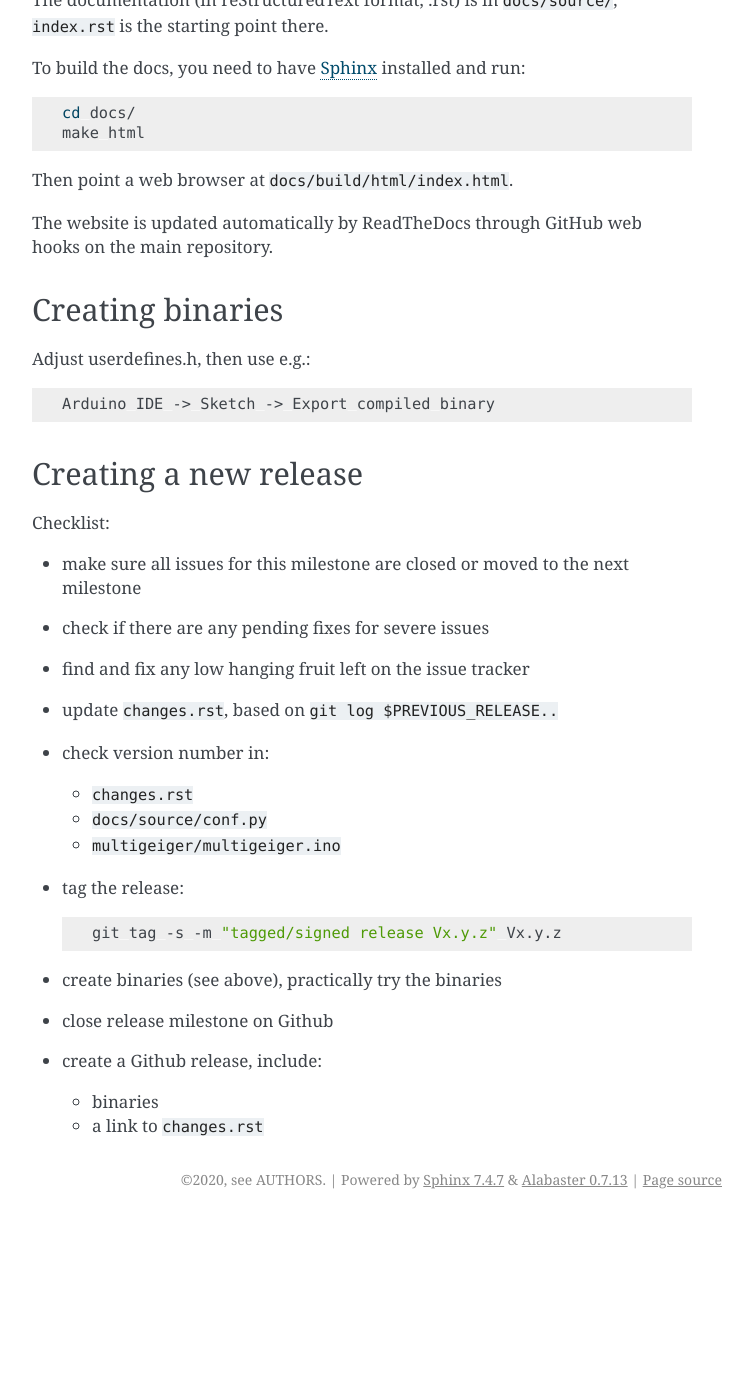
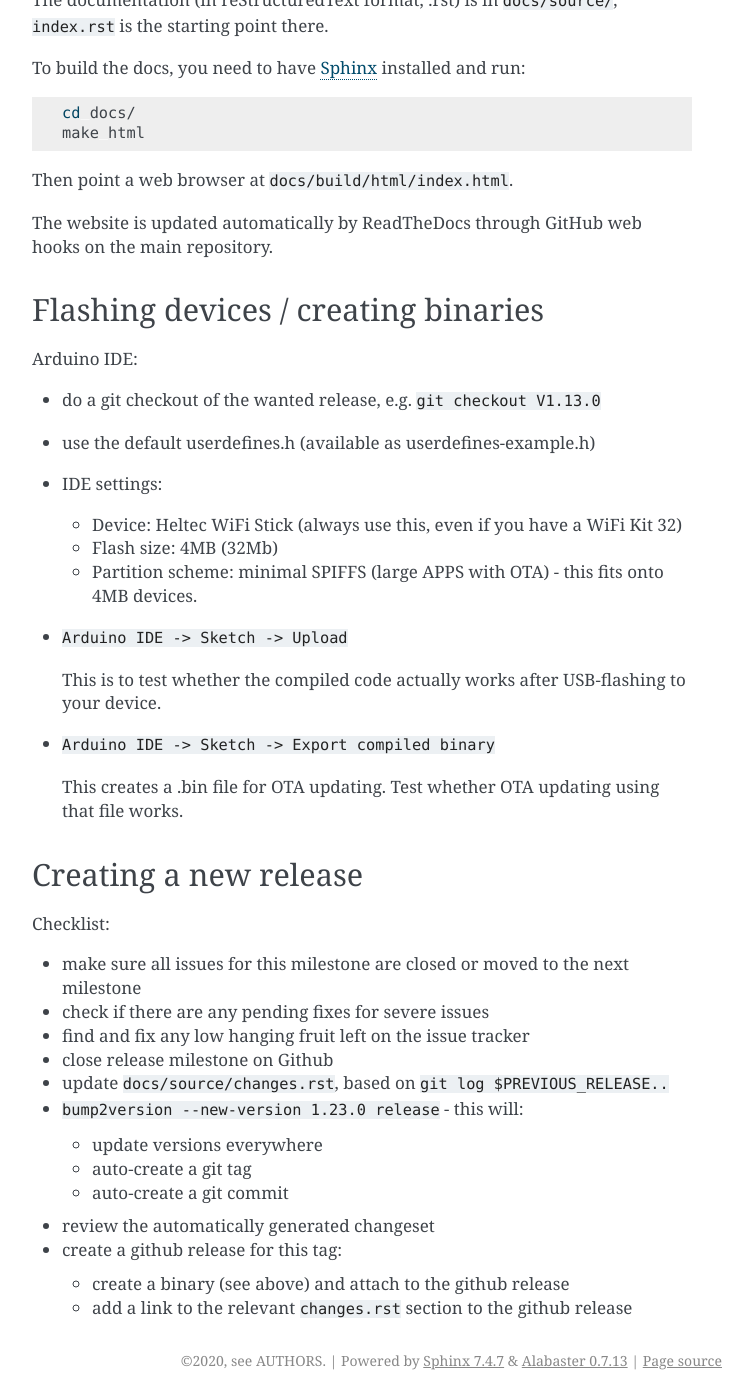
Before and after one commit to ecocurious2/MultiGeiger, a Sphinx documentation site: the page built from docs/source/development.rst, in a window 1280 px wide and 1400 px high, scrolled down 1293 px. Shown: the whole window, without its empty margins (388-1141 px from the left). Built offline with Sphinx 7.4.7, drawn with Linux system fonts in a browser that asks for light colours; before the commit the page ends 2512 px from its top, so only the background shows below that; some of the changed text lies outside the part shown.

Commit message:
docs: update development/release docs
how to create and test binaries, IDE settings, ...

```diff
--- a/docs/source/development.rst
+++ b/docs/source/development.rst
@@ -86,14 +86,24 @@ main repository.
 .. _Sphinx: https://www.sphinx-doc.org/
 
 
-Creating binaries
------------------
+Flashing devices / creating binaries
+------------------------------------
 
-Adjust userdefines.h, then use e.g.:
+Arduino IDE:
 
-::
+- do a git checkout of the wanted release, e.g. ``git checkout V1.13.0``
+- use the default userdefines.h (available as userdefines-example.h)
+- IDE settings:
 
-  Arduino IDE -> Sketch -> Export compiled binary
+  - Device: Heltec WiFi Stick  (always use this, even if you have a WiFi Kit 32)
+  - Flash size: 4MB (32Mb)
+  - Partition scheme: minimal SPIFFS (large APPS with OTA) - this fits onto 4MB devices.
+- ``Arduino IDE -> Sketch -> Upload``
+
+  This is to test whether the compiled code actually works after USB-flashing to your device.
+- ``Arduino IDE -> Sketch -> Export compiled binary``
+
+  This creates a .bin file for OTA updating. Test whether OTA updating using that file works.
 
 
 .. _releasing:
@@ -107,23 +117,15 @@ Checklist:
   next milestone
 - check if there are any pending fixes for severe issues
 - find and fix any low hanging fruit left on the issue tracker
-- update ``changes.rst``, based on ``git log $PREVIOUS_RELEASE..``
-- check version number in:
+- close release milestone on Github
+- update ``docs/source/changes.rst``, based on ``git log $PREVIOUS_RELEASE..``
+- ``bump2version --new-version 1.23.0 release`` - this will:
 
-  - ``changes.rst``
-  - ``docs/source/conf.py``
-  - ``multigeiger/multigeiger.ino``
-- tag the release:
+  - update versions everywhere
+  - auto-create a git tag
+  - auto-create a git commit
+- review the automatically generated changeset
+- create a github release for this tag:
 
-  ::
-
-    git tag -s -m "tagged/signed release Vx.y.z" Vx.y.z
-
-- create binaries (see above), practically try the binaries
-
-- close release milestone on Github
-
-- create a Github release, include:
-
-  * binaries
-  * a link to ``changes.rst``
+  - create a binary (see above) and attach to the github release
+  - add a link to the relevant ``changes.rst`` section to the github release
```
